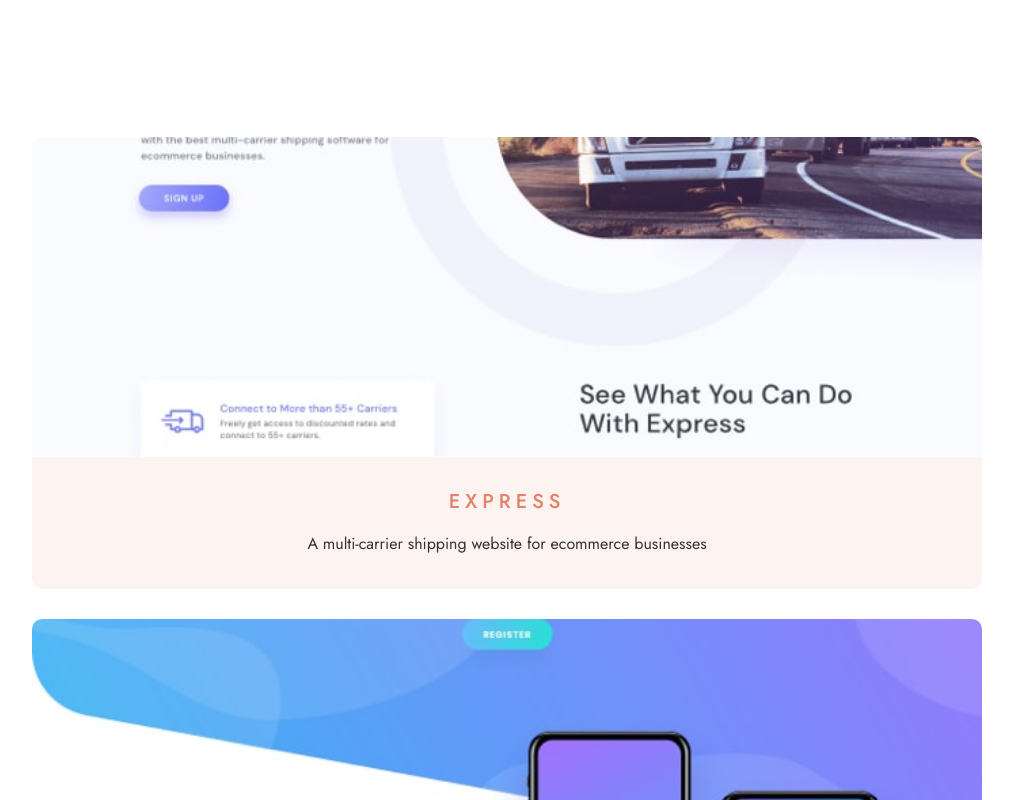
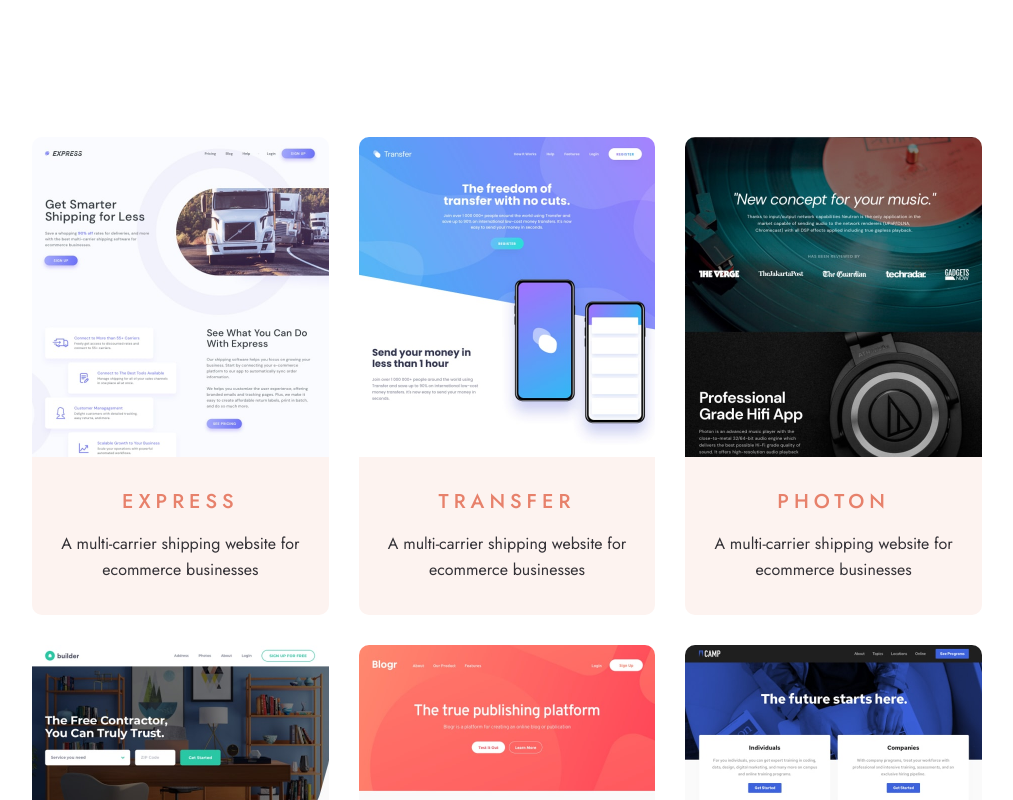
Before and after one commit to presh-031/designo, a Next.js app: page /web-design in a window 1280 px wide. Shown: the part 440-1240 px from the top of the page, without its empty margins (133-1146 px from the left). Built offline with nearby package versions, Linux system fonts and the light colour scheme.

Commit message:
fix; fixed broken styles

```diff
--- a/pages/web-design.tsx
+++ b/pages/web-design.tsx
@@ -3,7 +3,6 @@ import OtherPagesHero from "@/components/OtherPagesHero";
 import Project from "@/components/Project";
 import ProjectType from "@/components/ProjectType";
 import OtherProjectTypesCard from "@/ui/OtherProjectTypesCard";
-import ProjectsCard from "@/ui/ProjectsCard";
 import blogr from "../assets/web-design/desktop/image-blogr.jpg";
 import builder from "../assets/web-design/desktop/image-builder.jpg";
 import camp from "../assets/web-design/desktop/image-camp.jpg";
@@ -19,7 +18,8 @@ const webDesign = () => {
         aboutTitle="We build websites that serve as powerful marketing tools and bring memorable brand experiences."
       />
 
-      <ProjectsCard>
+      {/* <ProjectsCard> */}
+      <div className="mb-[9.6rem] grid grid-cols-1 gap-[4rem]  sm:mb-[12rem] sm:gap-[3.2rem] sm:px-[3.9rem] xl:mb-[16rem] xl:grid-cols-3  xl:gap-[3rem] xl:px-[16.5rem]">
         <Project
           src={express}
           alt="express"
@@ -56,7 +56,8 @@ const webDesign = () => {
           title="camp"
           info="A multi-carrier shipping website for ecommerce businesses"
         />
-      </ProjectsCard>
+        {/* </ProjectsCard> */}
+      </div>
 
       <OtherProjectTypesCard>
         <ProjectType
```
